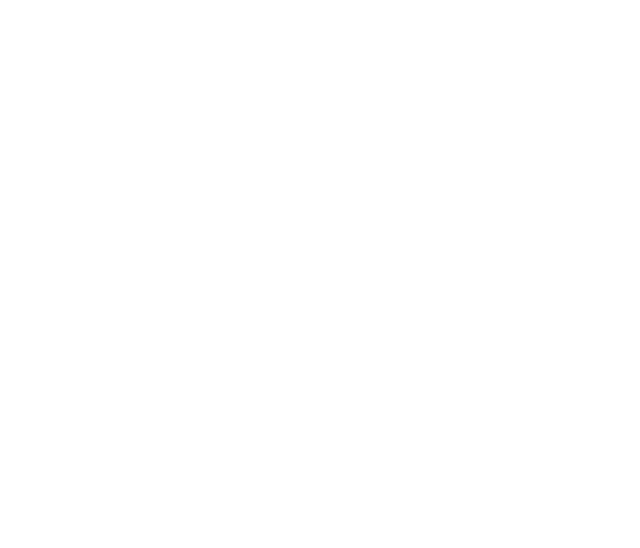
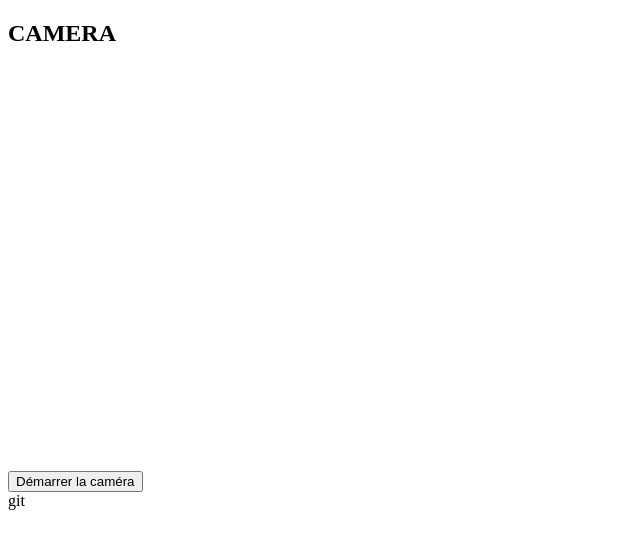
Before and after one commit to AnaisP974/Prepavenir_IA, a plain HTML site: page index.html in a window 1280 px wide. Shown: the whole page, without its empty margins (0-640 px from the left). Drawn offline with Linux system fonts and the light colour scheme.

Commit message:
Mise à jour html/ Video et Bouton

```diff
--- a/index.html
+++ b/index.html
@@ -7,6 +7,14 @@
     <title>Document</title>
   </head>
   <body>
+    <section class="container">
+      <article class="container__camera">
+        <h2>CAMERA</h2>
+        <video id="emitter-video" width="100%" height="400px"></video>
+        <button id="start">Démarrer la caméra</button>
+      </article>
+    </section>
     <script type="module" src="./index.js"></script>
   </body>
 </html>
+git
```
